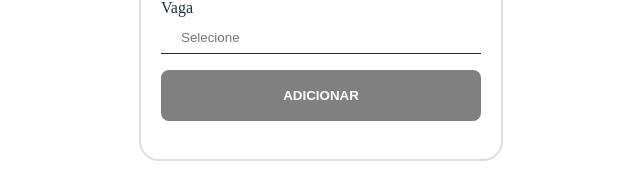
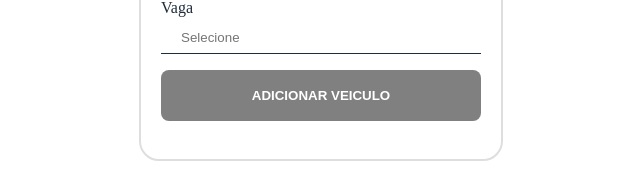
Before and after one commit to 461827/react-sistema-estacionamento, a React (Create React App) app: page /form in a window 1280 px wide. Shown: the part 493-664 px from the top of the page, without its empty margins (319-959 px from the left). Built offline with nearby package versions, Linux system fonts and the light colour scheme.

Commit message:
Chamando um export

```diff
--- a/src/pages/Form.jsx
+++ b/src/pages/Form.jsx
@@ -1,6 +1,6 @@
-import React,{useEffect, useState,} from "react";
+import React,{useEffect, useState} from "react";
 import{useHistory, useParams, } from "react-router-dom"
-import {db} from "../db"
+import {db, updateItemV2} from "../db"
 
 import { Layout } from "../components/Layout";
 import { Button } from "../components/Button";
@@ -16,6 +16,7 @@ export default () => {
 
     const [showModal, setShowModal] = useState(false);
     const [isView, setIsView] = useState(false);
+    const [isEdit, setIsEdit] = useState(false);
 
     const [nameProprietario, setNameProprietario] = useState("");
     const [modelCar, setModelCar] = useState("");
@@ -32,13 +33,14 @@ export default () => {
             parkingSpace: numVaga
         }
 
-        db.push(data)
+        isEdit ? updateItemV2(data): db.push(data)
 
         setShowModal(true)
     }
 
     useEffect(() => {
         setIsView(history.location.pathname.split("/")[2] === "view")
+        setIsEdit(history.location.pathname.split("/")[2] === "edit")
         if(params.space === undefined){
             return
         }
@@ -108,13 +110,15 @@ export default () => {
                 placeholder="Selecione"
                 value={numVaga}
                 onChange={(event) => {setNumVaga(event.target.value)}}
-                disabled={isView}
+                disabled={isView | isEdit}
 
                 top={2}
             />
 
             <Button
-                label="Adicionar"
+                label={ params.space === undefined ?
+                    "Adicionar Veiculo": isView
+                    ? "ok":"Editar"}
                 onClick={() => {handleOnSubmit()}}
 
             />
```
